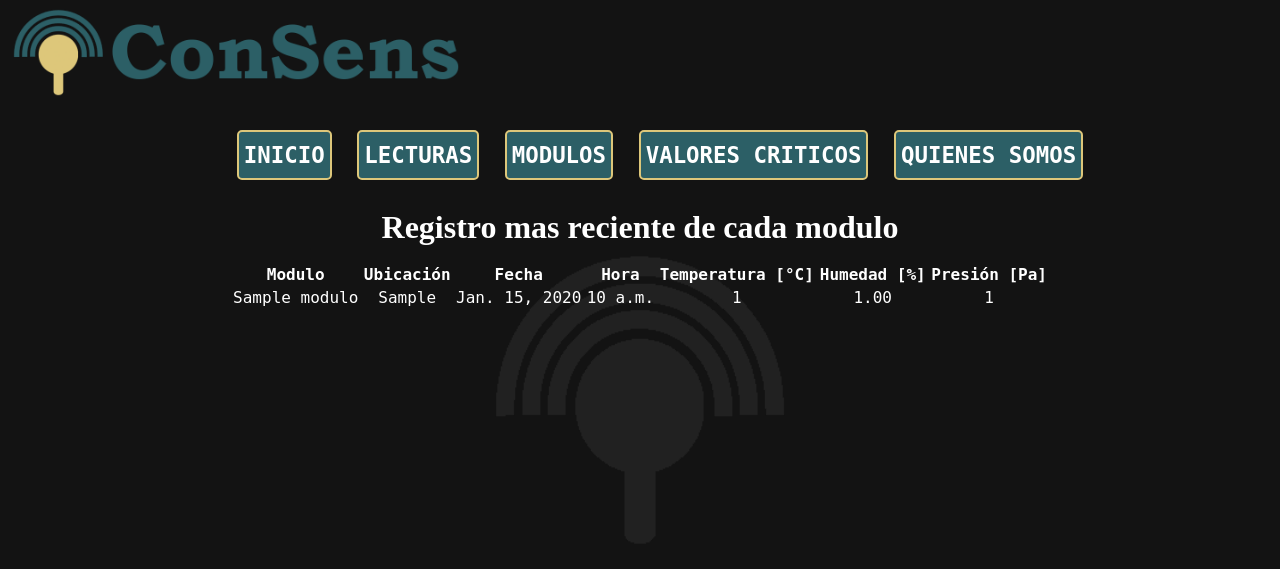
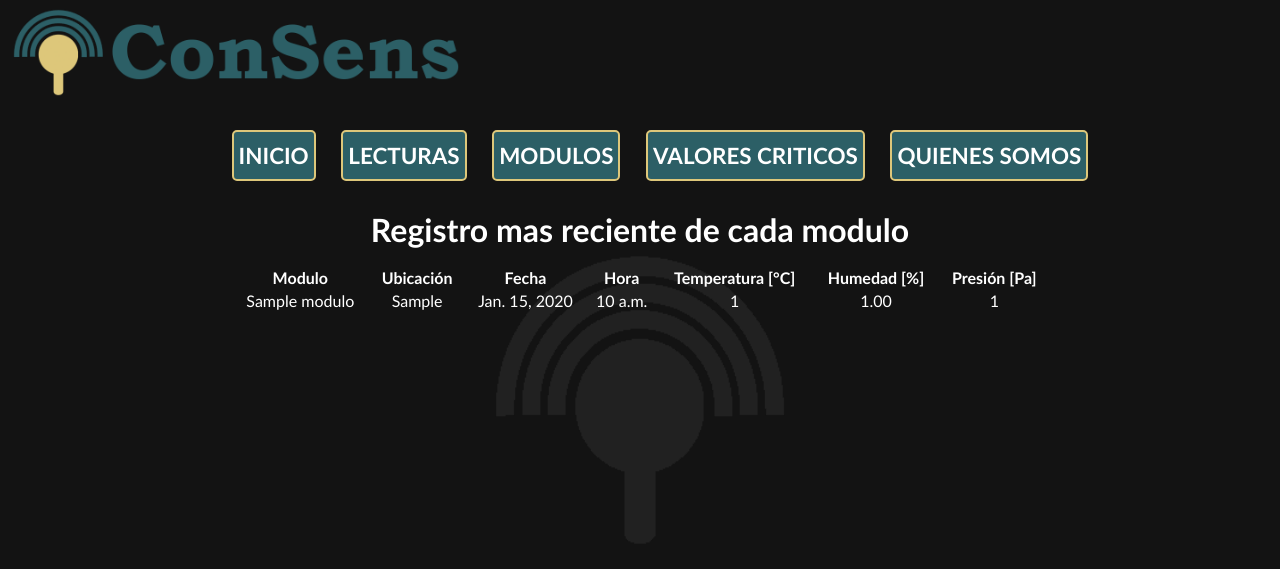
Before and after one commit to JKrede/TeoCom, a Django app: page / in a window 1280 px wide. Shown: the top 569 px of the page. Run offline with Django 5.2, Linux system fonts and the light colour scheme; tables that the repository leaves empty hold one stand-in row (values such as "Sample post").

Commit message:
realocated files

```diff
--- a/ConSens/api.py
+++ b/ConSens/API/api.py
@@ -1,4 +1,4 @@
-from .models import Registros, Modulo
+from ..models import Registros, Modulo
 from .serializer import RegistrosSerializer
 from rest_framework.response import Response
 from rest_framework import status
--- a/ConSens/serializer.py
+++ b/ConSens/API/serializer.py
@@ -1,5 +1,5 @@
 from rest_framework import serializers
-from .models import Registros
+from ..models import Registros
 
 class RegistrosSerializer(serializers.ModelSerializer):
 
--- a/ConSens/static/css/styles.css
+++ b/ConSens/static/css/styles.css
@@ -3,7 +3,7 @@
   --text-color: white;
   --accent-color: #ddc77a;
   --button-bg-color: #2c5f66;
-  --font-family: 'Bookman Old Style', monospace;
+  --font-family: calibri, 'Bookman Old Style', monospace;
   --border-radius: 5px;
 }
 
@@ -133,10 +133,12 @@ a:hover {
 }
 
 #texto{
+  font-family: var(--font-family);
   font-size: 1.2em;
 }
 
 #tittle{
+  font-family: var(--font-family);
   display: flex;
   font-size: 2em;
   font-weight: bold;
--- a/ConSens/urls.py
+++ b/ConSens/urls.py
@@ -1,5 +1,5 @@
 from django.urls import path
-from . import api
+from .API import api
 urlpatterns = [
     path("registros/", api.registros_api_view),
     path("ubicacion/<str:ubicacion>", api.registros_ubicacion_view),
```
